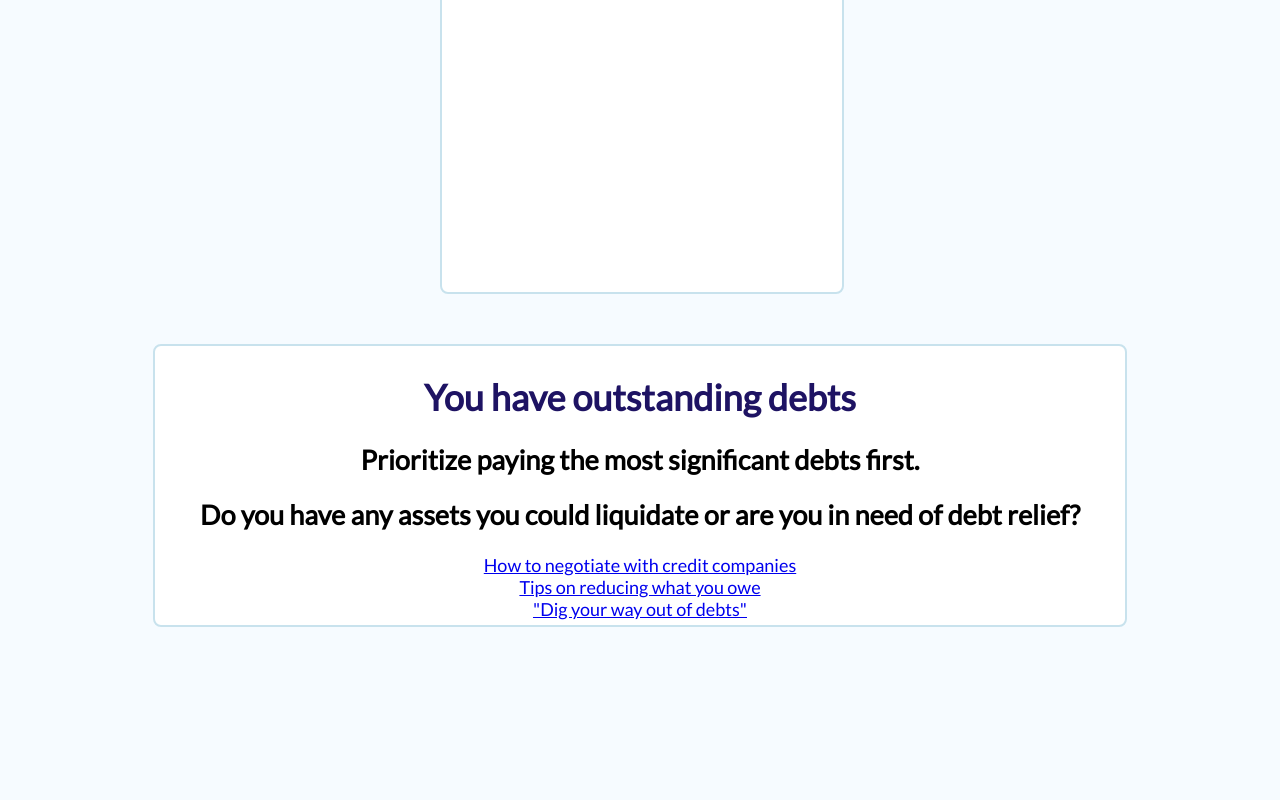
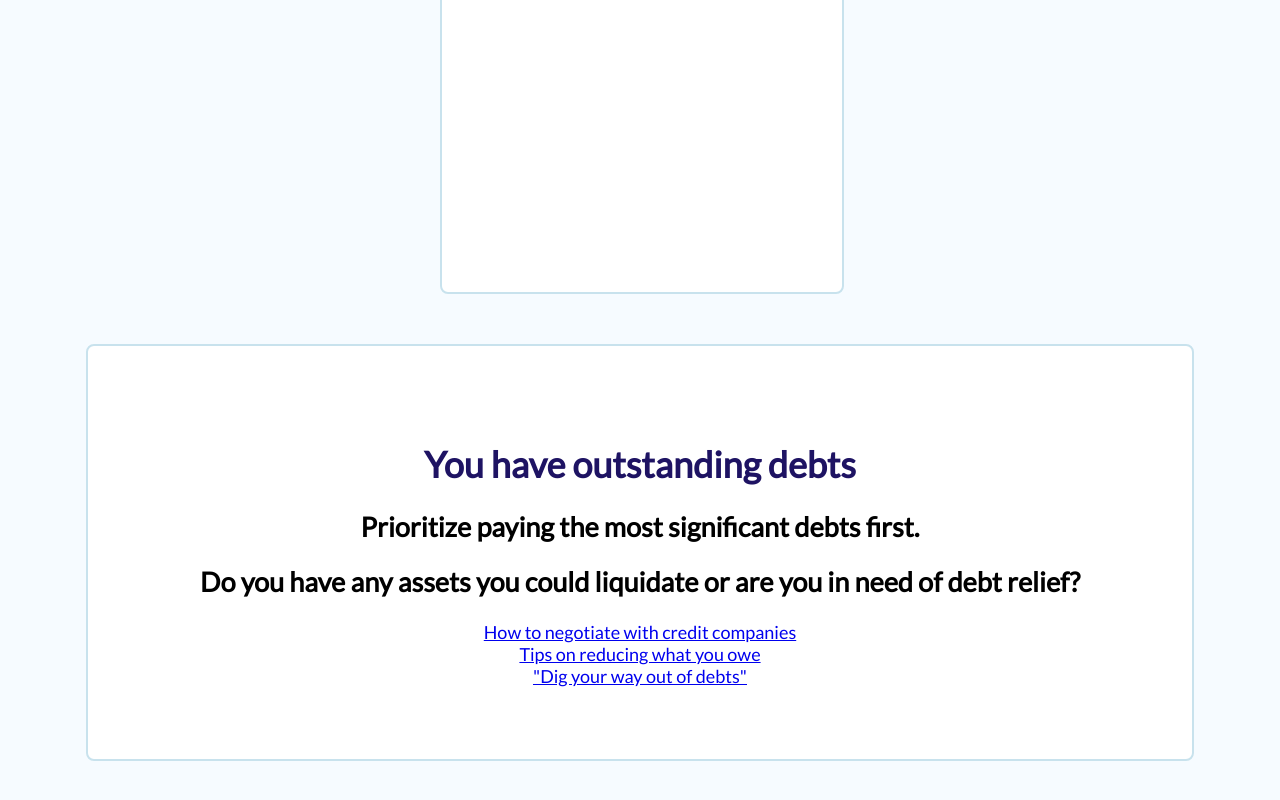
Before and after one commit to Aviakubo/frontend-fin-team-six, a React (Create React App) app: page / in a window 1280 px wide. Shown: the part 1516-2316 px from the top of the page. Before the commit the page ends 2233 px from the top, so only its background shows below. Built offline with nearby package versions, Linux system fonts and the light colour scheme; a web font is replaced by a local one.

Commit message:
removed prompt and fixed padding in final results

```diff
--- a/src/App.css
+++ b/src/App.css
@@ -120,7 +120,7 @@ div.results {
   margin-top: 3em;
   margin-bottom: 5em;
   background-color: #FFFFFF;
-  padding: 5px;
+  padding: 4em;
   max-width: 75%;
 }
 
--- a/src/components/Form.js
+++ b/src/components/Form.js
@@ -111,7 +111,7 @@ function Form() {
           totalAmount -= Number(debtValues[i].name)
           debtAmount -= Number(debtValues[i].name)
         }
-      alert(totalAmount)
+      // alert(totalAmount)
     }
 
     return (
```
